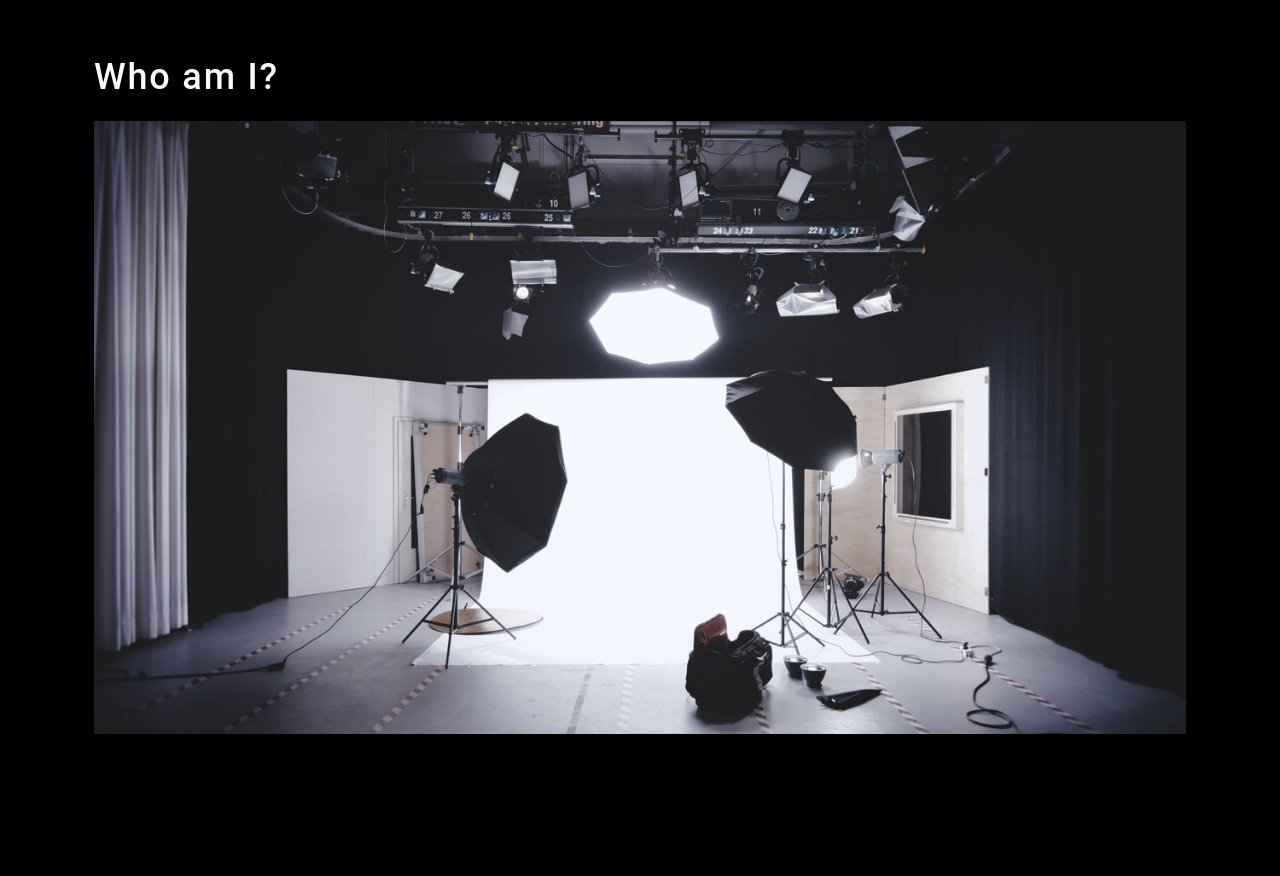
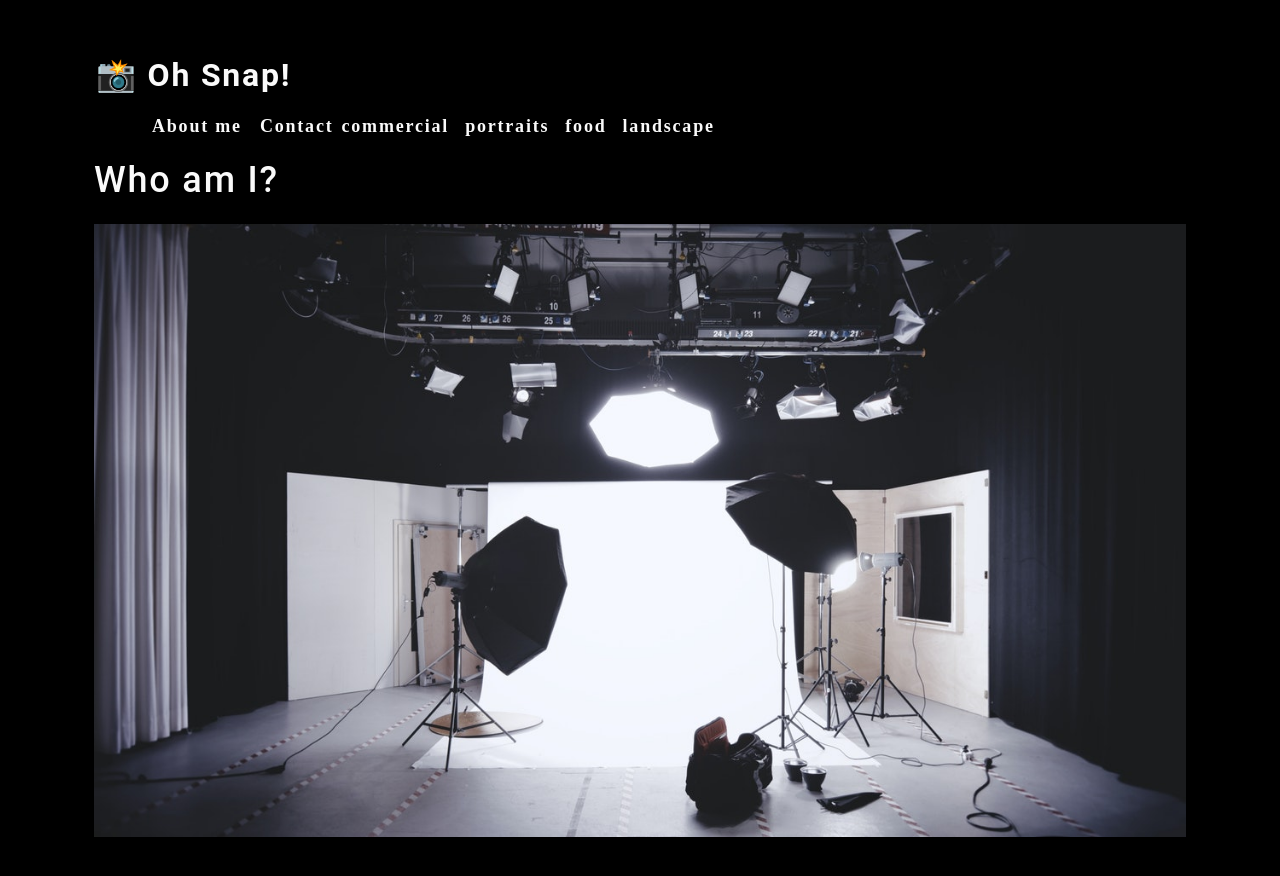
Before and after one commit to sydneywalcoff/photo-port, a React (Create React App) app: page / in a window 1280 px wide. Shown: the top 876 px of the page. Before the commit the page ends 808 px from the top, so only its background shows below. Built offline with nearby package versions, Linux system fonts and the light colour scheme.

Commit message:
add nav component

```diff
--- a/src/App.js
+++ b/src/App.js
@@ -1,10 +1,12 @@
 import React from 'react';
-import About from './components/About'
+import About from './components/About';
+import Nav from './components/Nav';
 
 function App() {
   return (
     <div>
       <main>
+        <Nav></Nav>
         <About></About>
       </main>
     </div>
--- /dev/null
+++ b/src/components/Nav/index.js
@@ -0,0 +1,55 @@
+import React from 'react';
+
+function Nav() {
+    const categories = [
+        {
+            name: "commercial",
+            description:
+                "Photos of grocery stores, food trucks, and other commercial projects",
+        },
+        { name: "portraits", description: "Portraits of people in my life" },
+        { name: "food", description: "Delicious delicacies" },
+        {
+            name: "landscape",
+            description: "Fields, farmhouses, waterfalls, and the beauty of nature",
+        },
+    ];
+
+    function categorySelected(name) {
+        console.log(`${name} clicked`);
+    }
+
+    return (
+        <header>
+            <h2>
+                <a href="/">
+                    <span role="img" aria-label="camera"> 📸</span> Oh Snap!
+                </a>
+            </h2>
+            <nav>
+                <ul className="flex-row">
+                    <li className="mx-2">
+                        <a href="#about">
+                            About me
+                    </a>
+                    </li>
+                    <li>
+                        <span>Contact</span>
+                    </li>
+                    {categories.map((category) => (
+                        <li
+                            className="mx-1"
+                            key={category.name}
+                        >
+                            <span onClick={() => categorySelected(category.name)} >
+                                {category.name}
+                            </span>
+                        </li>
+                    ))}
+                </ul>
+            </nav>
+        </header>
+    );
+}
+
+export default Nav;
```
